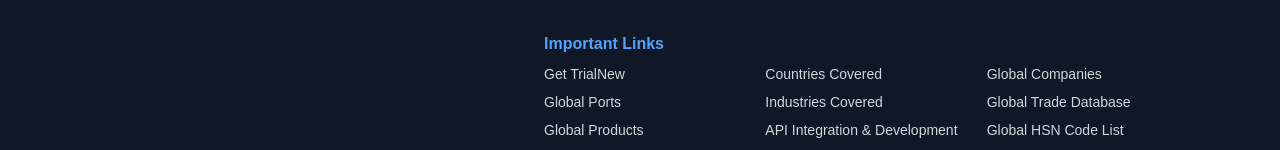
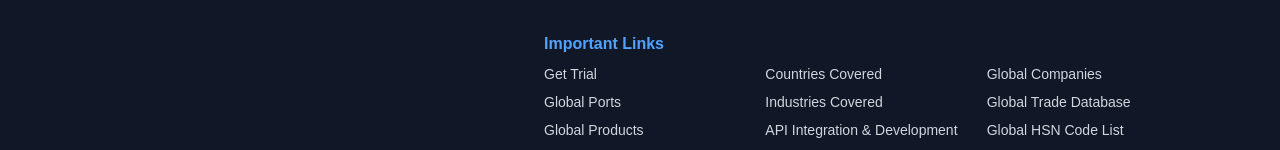
Before and after one commit to MadhavKumar200625/sample-eximtrade, a Next.js app: page / in a window 1280 px wide. Shown: the part 5709-5859 px from the top of the page. Built offline with nearby package versions, Linux system fonts and the light colour scheme.

Commit message:
sample - 5

```diff
--- a/app/components/Footer.js
+++ b/app/components/Footer.js
@@ -85,10 +85,12 @@ export default function Footer() {
           <div>
             <h4 className="font-semibold mb-2 text-blue-400">Important Links</h4>
             <div className="grid grid-cols-2 md:grid-cols-3 gap-2 text-sm text-gray-300">
-              <a href="#">Get TrialNew</a>
+              <a href="#">Get Trial</a>
               <a href="#">Countries Covered</a>
               <a href="#">Global Companies</a>
-              <a href="#">Global Ports</a>
+
+              <Link href="/global-ports">Global Ports</Link>
+
               <a href="#">Industries Covered</a>
               <a href="#">Global Trade Database</a>
               <a href="#">Global Products</a>
--- a/app/components/Header.js
+++ b/app/components/Header.js
@@ -90,9 +90,10 @@ const Header = () => {
 <img src="/logo.png" alt="Logo" className="h-10 w-auto flex-none" />
         {/* Desktop Nav */}
         <nav className="hidden md:flex flex-1 items-center justify-center gap-6">
-          <a href="#" className="hover:text-blue-600 transition">
+          <Link href="/" className="hover:text-blue-600 transition">
             Home
-          </a>
+          </Link>
+
           <Link href="/about" className="hover:text-blue-600 transition">
             About
           </Link>
@@ -186,9 +187,10 @@ const Header = () => {
       {/* Mobile Menu */}
       {menuOpen && (
         <div className="md:hidden bg-white shadow-md px-4 pt-2 pb-6 space-y-3 text-center animate-fade-in">
-          <a href="#" className="block text-gray-800 hover:text-blue-600">
+          <Link href="/" className="block text-gray-800 hover:text-blue-600">
             Home
-          </a>
+          </Link>
+
           <Link href="/about" className="block text-gray-800 hover:text-blue-600">
             About
           </Link>
```
